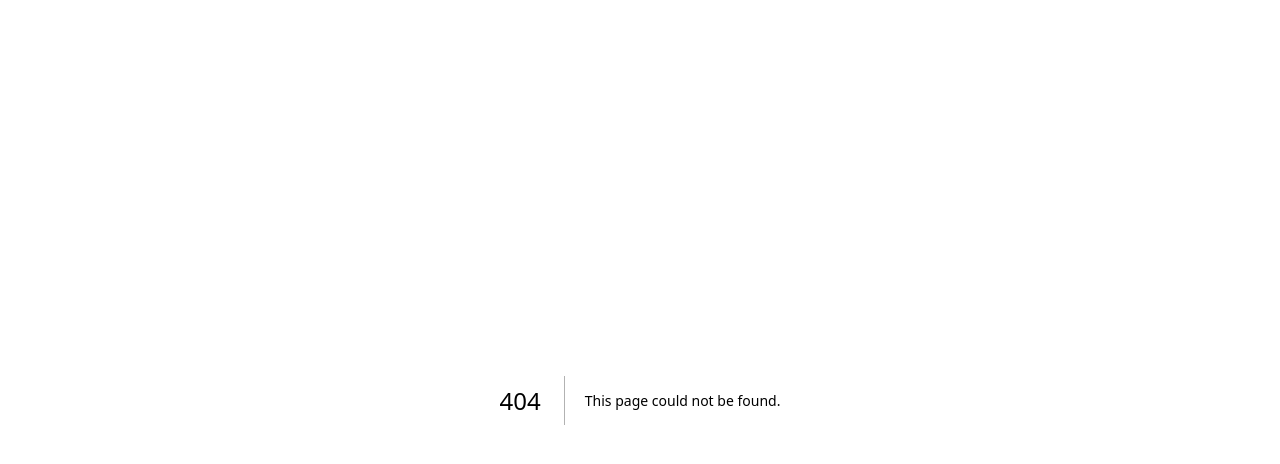
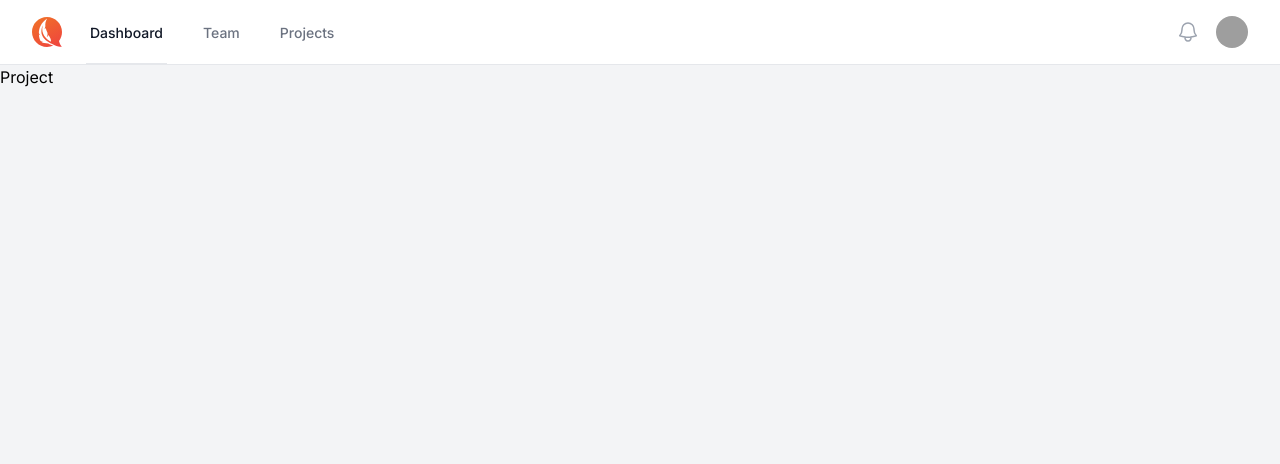
Before and after one commit to steelzeh/wordcraft-portal, a Next.js app: page /dashboard/1 in a window 1280 px wide. Before the commit this address had no page. Shown: the top 464 px of the page. Built offline with nearby package versions, Linux system fonts and the light colour scheme; grey boxes are pictures that could not be loaded.

Commit message:
feat: WIP project page

```diff
--- /dev/null
+++ b/app/dashboard/[id]/page.tsx
@@ -0,0 +1,7 @@
+export default function ProjectPage() {
+  return (
+    <>
+      <p>Project</p>
+    </>
+  )
+}
--- a/components/Navbar.tsx
+++ b/components/Navbar.tsx
@@ -6,7 +6,7 @@ import { Bars3Icon, BellIcon, XMarkIcon } from '@heroicons/react/24/outline'
 import Logo from "@/components/Logo";
 
 const navigation = [
-    { name: 'Dashboard', href: '#', current: true },
+    { name: 'Dashboard', href: '/dashboard', current: true },
     { name: 'Team', href: '#', current: false },
     { name: 'Projects', href: '#', current: false },
 ]
```
